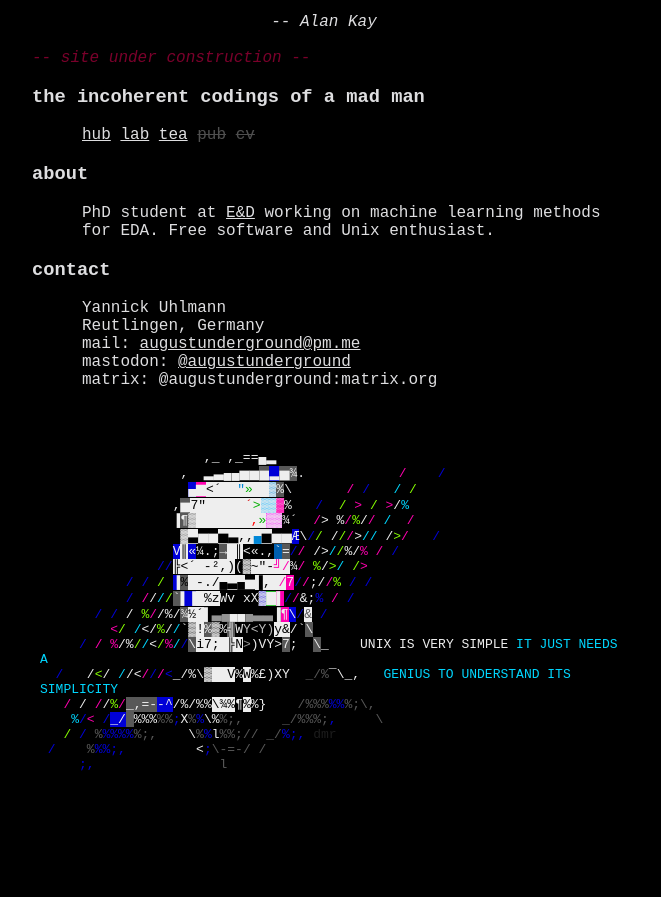
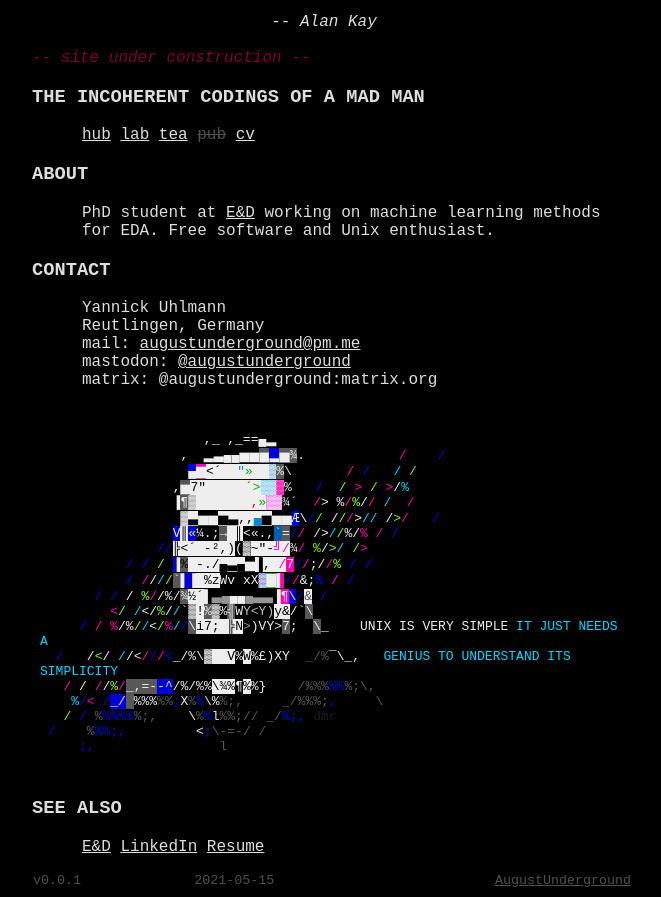
Before and after one commit to AugustUnderground/augustunderground.github.io, a plain HTML site: page index.html in a window 1280 px wide. Shown: the part 375-1272 px from the top of the page, without its empty margins (316-977 px from the left). Before the commit the page ends 1179 px from the top, so only its background shows below. Drawn offline with Linux system fonts and the light colour scheme.

Commit message:
clean and new sites

```diff
--- a/index.html
+++ b/index.html
@@ -46,13 +46,13 @@
     <a href="https://gitlab.com/augustunderground">lab</a>
     <a href="https://git.disroot.org/augustunderground">tea</a>
     <a href="" style="text-decoration: line-through;">pub</a>
-    <a href="" style="text-decoration: line-through;">cv</a>
+    <a href="cv.html">cv</a>
 </p>
 
 <h3>about</h3>
 
 <p>
-    PhD student at <a href="https://www.electronics-and-drives.de/">E&D</a>
+    PhD student at <a href="https://www.electronics-and-drives.de/">E&amp;D</a>
     working on machine learning methods for EDA. Free software and Unix enthusiast.
 </p>
 
@@ -66,11 +66,31 @@
     matrix: @augustunderground:matrix.org<br>
 </p>
 
+<br>
+<object type="text/html" width=600 height=350 data="unix.html"></object>
+<br>
+
+<footer>
+    <h3>see also</h3>
+    <p>
+        <a href="https://www.electronics-and-drives.de/">E&amp;D</a>
+        <a href="https://www.linkedin.com/in/yannick-uhlmann-b57024170/">LinkedIn</a>
+        <a href="./cv.html">Resume</a>
+    </p>
+
+    <table class="footer">
+        <tr>
+            <td align="left">v0.0.1</td>
+            <td align="center">2021-05-15</td>
+            <td align="right">
+                <a href="./index.html">
+                    AugustUnderground
+                </a>
+            </td>
+        </tr>
+    </table>
+</footer>
+
 </body>
 
-<footer>
-    <br> <br>
-    <object type="text/html" width=600 height=350 data="unix.html"/>
-</footer>
-
 </html>
--- a/style.css
+++ b/style.css
@@ -8,8 +8,20 @@ html {
     margin:           auto;
 }
 
+h3 {
+    text-transform: uppercase;
+}
+
 p {
     margin-left: 50px;
+}
+
+dl {
+    margin-left: 50px;
+}
+
+dt {
+    font-weight: bold;
 }
 
 a {
@@ -21,16 +33,17 @@ a:visited {
     color: #4F4F4F;
 }
 
-table {
-    border:          2px solid #DEDEE0;
+table.footer {
+    border:          none;
     border-collapse: collapse;
-    margin-left:     1em;
+    width: 600px;
+    color:           #4F4F4F;
+    /*text-align:      center;*/
+    font-size:       10pt;
 }
 
-table td {
-    border-left:   1px solid #DEDEE0;
-    padding-left:  1em;
-    padding-right: 1em;
+table.footer a {
+    color:           #4F4F4F;
 }
 
 div.notice {
```
Also changed, not shown: unix.html (+0 -1 lines).
